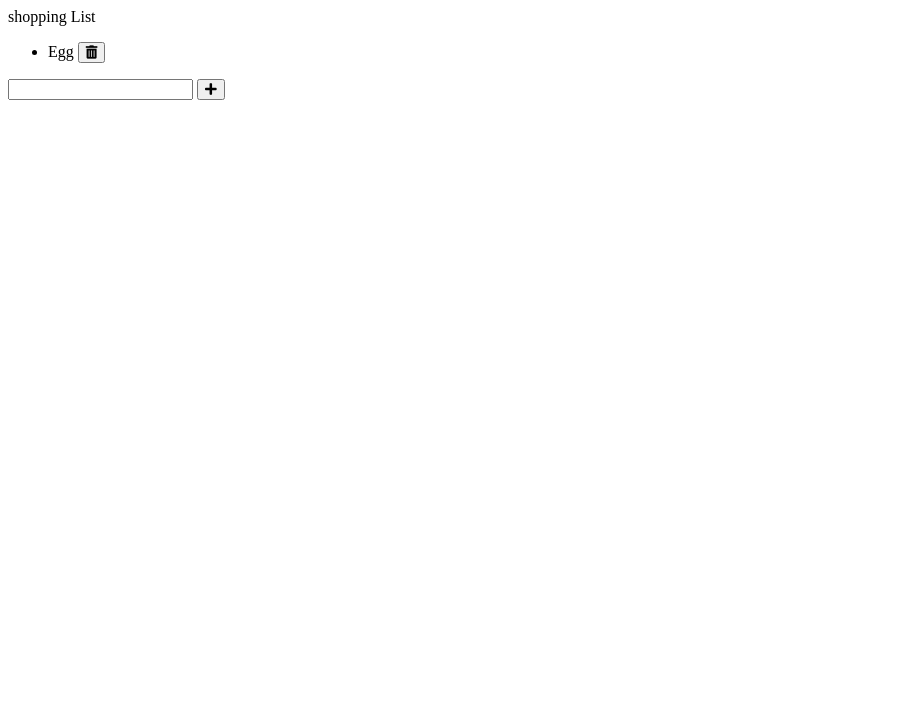
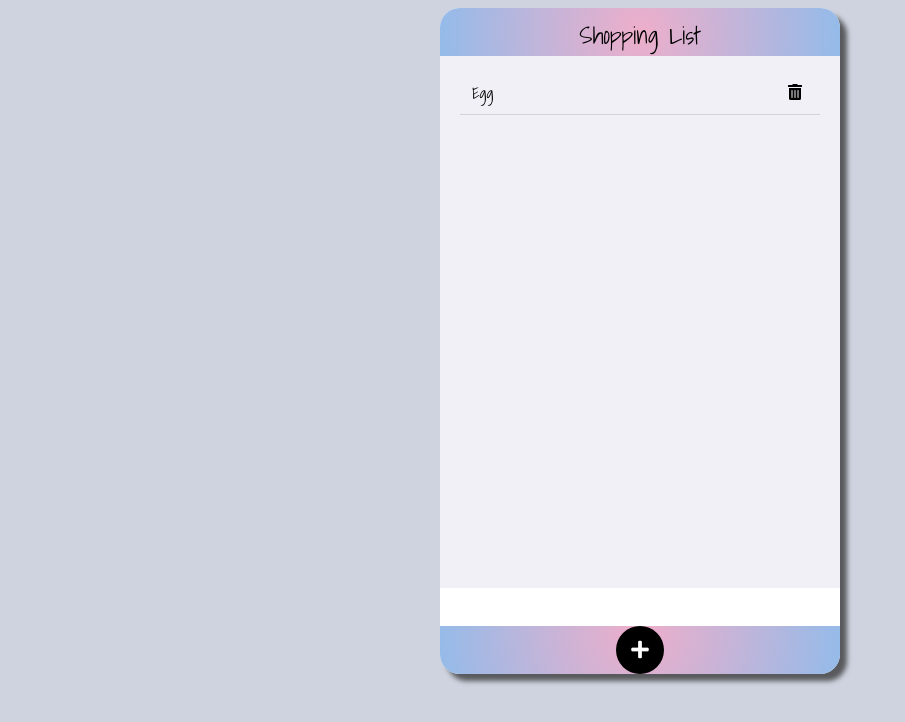
Before and after one commit to cindyryoo/shoppinglist, a plain HTML site: page index.html in a window 1280 px wide. Shown: the whole page, without its empty margins (0-905 px from the left). Drawn offline with Linux system fonts and the light colour scheme.

Commit message:
add shopping list css

```diff
--- a/index.html
+++ b/index.html
@@ -10,18 +10,22 @@
     <link rel="stylesheet" href="https://use.fontawesome.com/releases/v5.15.1/css/all.css"
         integrity="sha384-vp86vTRFVJgpjF9jiIGPEEqYqlDwgyBgEF109VFjmqGmIY/Y4HV4d3Gp2irVfcrp"
         crossorigin="anonymous">
+        <link rel="preconnect" href="https://fonts.gstatic.com">
+        <link href="https://fonts.googleapis.com/css2?family=Shadows+Into+Light&display=swap"
+        rel="stylesheet">
 
 </head>
 
 <body>
     <section class="shoppingList">
-        <header class="header">shopping List</header>
+        <header class="header">Shopping List</header>
         <ul class="itemList">
             <li class="item__row">
                 <div class="item">
                     <span class="item__name">Egg</span>
                     <button class="item__delete"><i class="fas fa-trash-alt"></i></button>
                 </div>
+                <div class="item__divider"></div>
             </li>
         </ul>
         <footer>
--- a/style.css
+++ b/style.css
@@ -0,0 +1,99 @@
+* {
+  box-sizing: border-box;
+}
+body {
+  background-color: #ced3df;
+  text-align: center;
+  font-family: "Shadows Into Light", cursive;
+}
+
+.shoppingList {
+  width: 400px;
+  margin: auto;
+  background-color: #f1f0f7;
+  border-radius: 20px;
+  -webkit-box-shadow: 7px 7px 5px 0px rgba(50, 50, 50, 0.75);
+  -moz-box-shadow: 7px 7px 5px 0px rgba(50, 50, 50, 0.75);
+  box-shadow: 7px 7px 5px 0px rgba(50, 50, 50, 0.75);
+}
+
+ul {
+  padding: 0;
+  list-style: none;
+}
+button {
+  outline: none;
+  border: none;
+  cursor: pointer;
+  background-color: transparent;
+}
+.header {
+  height: 48px;
+  padding: 8px;
+  font-size: 24px;
+  background: rgb(238, 174, 202);
+  background: radial-gradient(
+    circle,
+    rgba(238, 174, 202, 1) 0%,
+    rgba(148, 187, 233, 1) 100%
+  );
+  border-radius: 20px 20px 0 0;
+}
+.itemList {
+  height: 500px;
+  overflow-y: auto;
+}
+.itemList .item__row .item {
+  display: flex;
+  justify-content: space-between;
+  padding: 8px 32px;
+}
+
+.item__divider {
+  width: 90%;
+  height: 1px;
+  background-color: lightgray;
+  margin: auto;
+}
+
+.item__delete {
+  transition: all 300ms ease-in;
+  font-size: 16px;
+}
+.item__delete:hover {
+  color: red;
+  transform: scale(1.1);
+}
+
+footer {
+  background: rgb(238, 174, 202);
+  background: radial-gradient(
+    circle,
+    rgba(238, 174, 202, 1) 0%,
+    rgba(148, 187, 233, 1) 100%
+  );
+  border-radius: 0 0 20px 20px;
+}
+
+.footer__input {
+  width: 100%;
+  height: 38px;
+  border: none;
+  outline: none;
+  font-size: 24px;
+  padding: 0 16px;
+}
+
+.footer__Btn {
+  width: 48px;
+  height: 48px;
+  background-color: black;
+  color: white;
+  border-radius: 50%;
+  transition: transform 300ms ease-in;
+  font-size: 20px;
+}
+
+.footer__Btn:hover {
+  transform: scale(1.1);
+}
```
